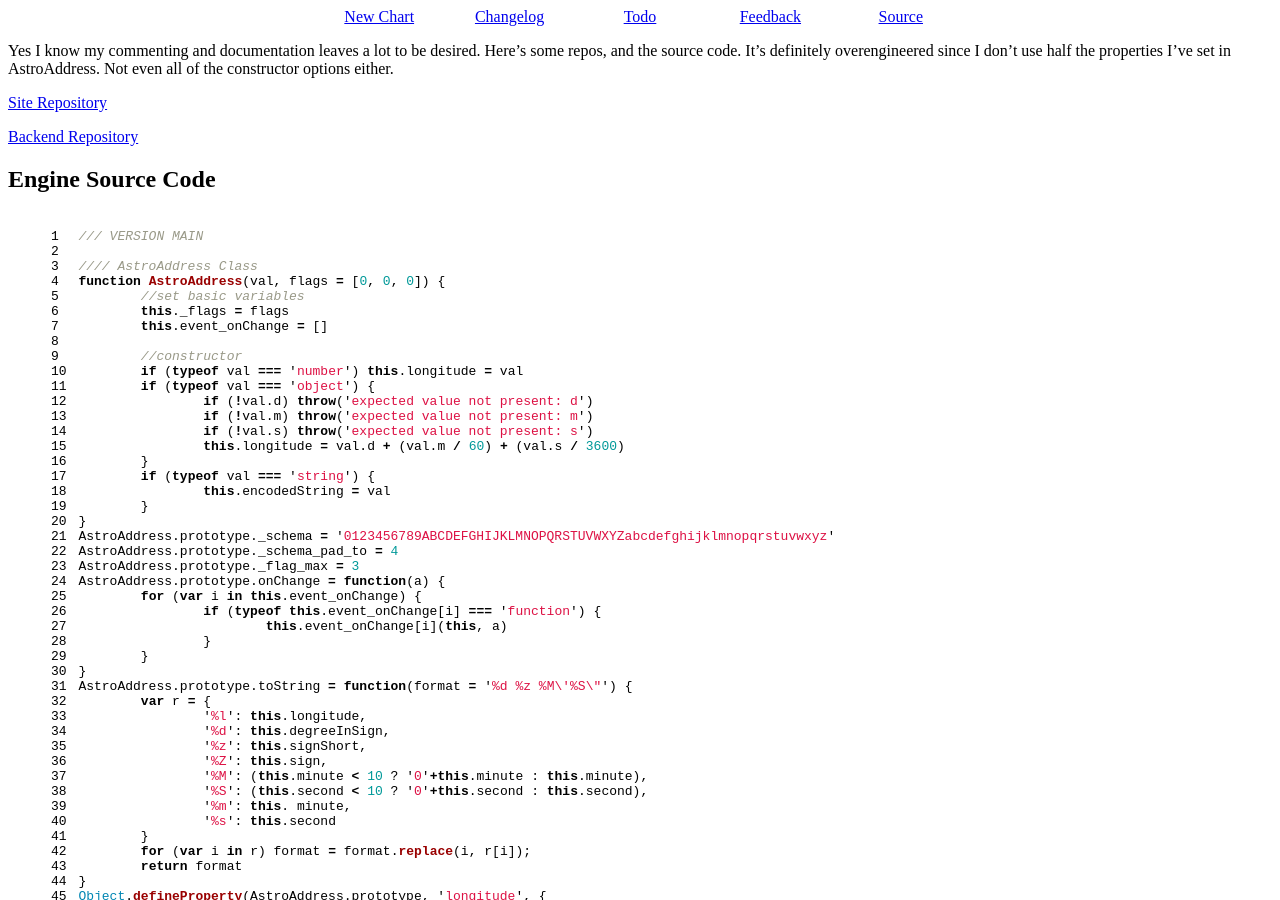
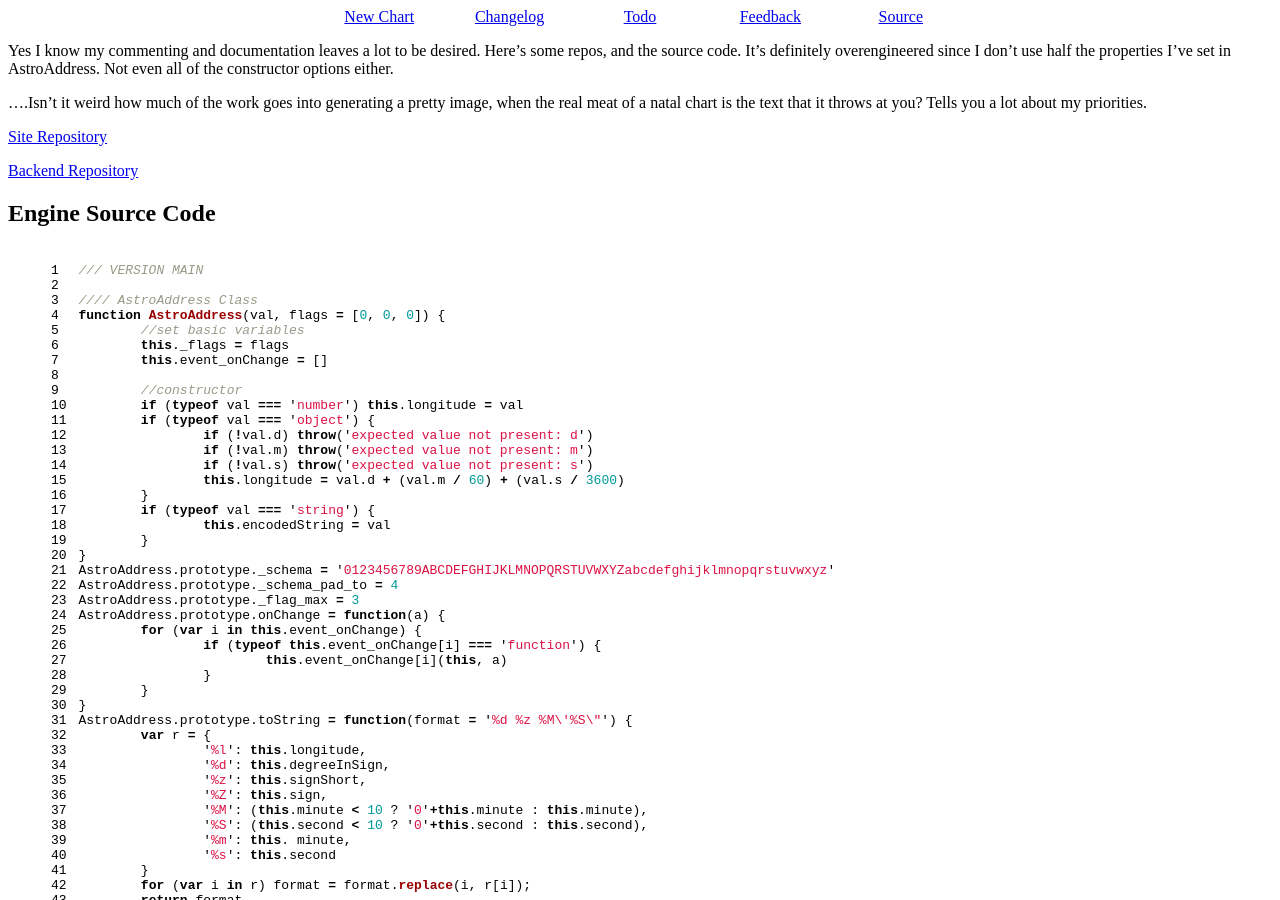
Before and after one commit to dhulliath/orrery, a Jekyll site: the page built from engineSource.md, in a window 1280 px wide and 900 px high. Built offline with Jekyll 4.4.1, drawn with Linux system fonts in a browser that asks for light colours.

Commit message:
musing about design and what todo

```diff
--- a/_layouts/orrery.html
+++ b/_layouts/orrery.html
@@ -1,5 +1,5 @@
 ---
-layout: bare
+layout: base
 ---
 
 {% assign oStrings = site.data.orrery.strings[page.language] %}
--- a/engineSource.md
+++ b/engineSource.md
@@ -7,7 +7,9 @@ css_additional:
 
 Yes I know my commenting and documentation leaves a lot to be desired. Here's some repos, and the source code. It's definitely overengineered since I don't use half the properties I've set in AstroAddress. Not even all of the constructor options either.
 
-[Site Repository](https://bitbucket.org/earlgraytease/orrery/src/master/)
+....Isn't it weird how much of the work goes into generating a pretty image, when the real meat of a natal chart is the text that it throws at you? Tells you a lot about my priorities.
+
+[Site Repository](https://github.com/dhulliath/orrery)
 
 [Backend Repository](https://github.com/dhulliath/ojtekapi)
 
```
Also changed, not shown: index.md (+1 -0 lines), orrery.md (+1 -0 lines), todo.md (+11 -3 lines).
